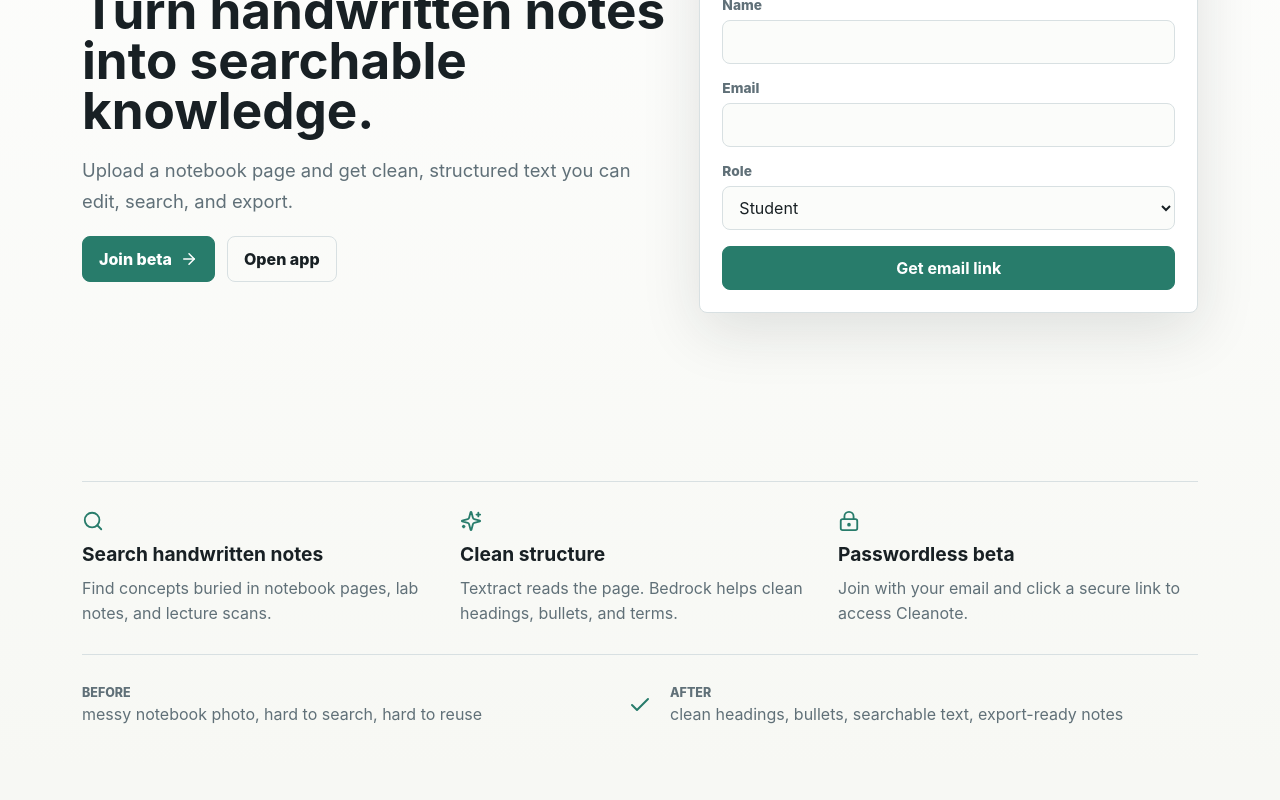
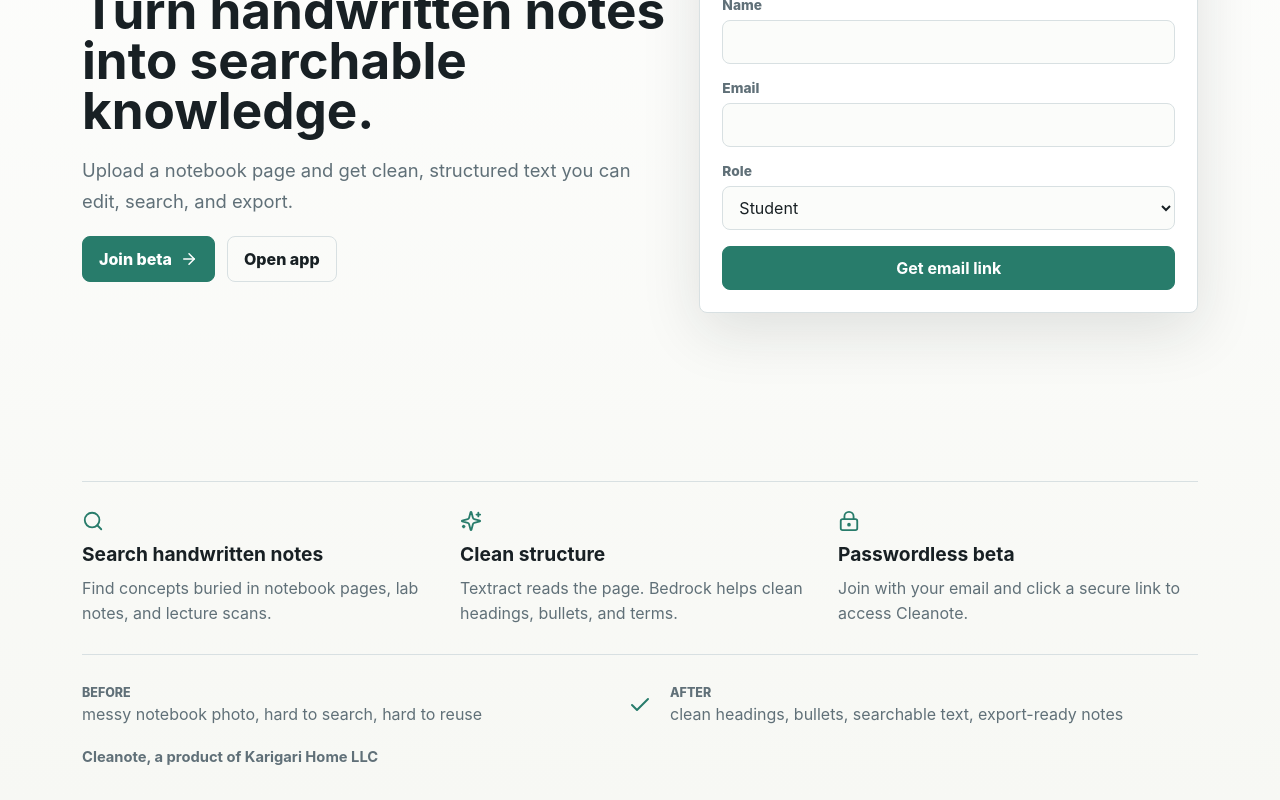
Before and after one commit to snehanpeshin/mockocr, a Next.js app in the folder frontend/: page /beta in a window 1280 px wide. Shown: the part 287-1087 px from the top of the page. Before the commit the page ends 1056 px from the top, so only its background shows below. Built offline with nearby package versions, Linux system fonts and the light colour scheme; no server answers.

Commit message:
Add Karigari Home LLC ownership notice

```diff
--- a/frontend/app/app/page.tsx
+++ b/frontend/app/app/page.tsx
@@ -391,6 +391,7 @@
         <div>
           <p className="eyebrow">Cleanote</p>
           <h1>Scan notes into editable text</h1>
+          <p className="company-line">Cleanote, a product of Karigari Home LLC</p>
         </div>
         <div className="status-strip">
           <span>{provider ? `OCR: ${provider}` : "OCR: ready"}</span>
--- a/frontend/app/beta/page.tsx
+++ b/frontend/app/beta/page.tsx
@@ -125,6 +125,8 @@
           <p>clean headings, bullets, searchable text, export-ready notes</p>
         </div>
       </section>
+
+      <p className="company-line">Cleanote, a product of Karigari Home LLC</p>
     </main>
   );
 }
--- a/frontend/app/privacy/page.tsx
+++ b/frontend/app/privacy/page.tsx
@@ -4,6 +4,7 @@
       <article className="policy-content">
         <p className="eyebrow">Cleanote</p>
         <h1>Privacy Policy</h1>
+        <p className="company-line">Cleanote, a product of Karigari Home LLC</p>
         <p className="policy-date">Last updated: June 14, 2026</p>
 
         <section>
@@ -82,8 +83,8 @@
         <section>
           <h2>Contact</h2>
           <p>
-            For privacy questions or deletion requests, contact the Cleanote developer at the
-            support email listed in Google Play Console.
+            For privacy questions or deletion requests, contact Karigari Home LLC at the support
+            email listed in Google Play Console.
           </p>
         </section>
 
--- a/frontend/app/styles.css
+++ b/frontend/app/styles.css
@@ -261,6 +261,14 @@
 
 .policy-date {
   font-weight: 800;
+}
+
+.company-line {
+  color: var(--muted);
+  font-size: 0.92rem;
+  font-weight: 700;
+  line-height: 1.45;
+  margin: 10px 0 0;
 }
 
 .app-shell {
```
